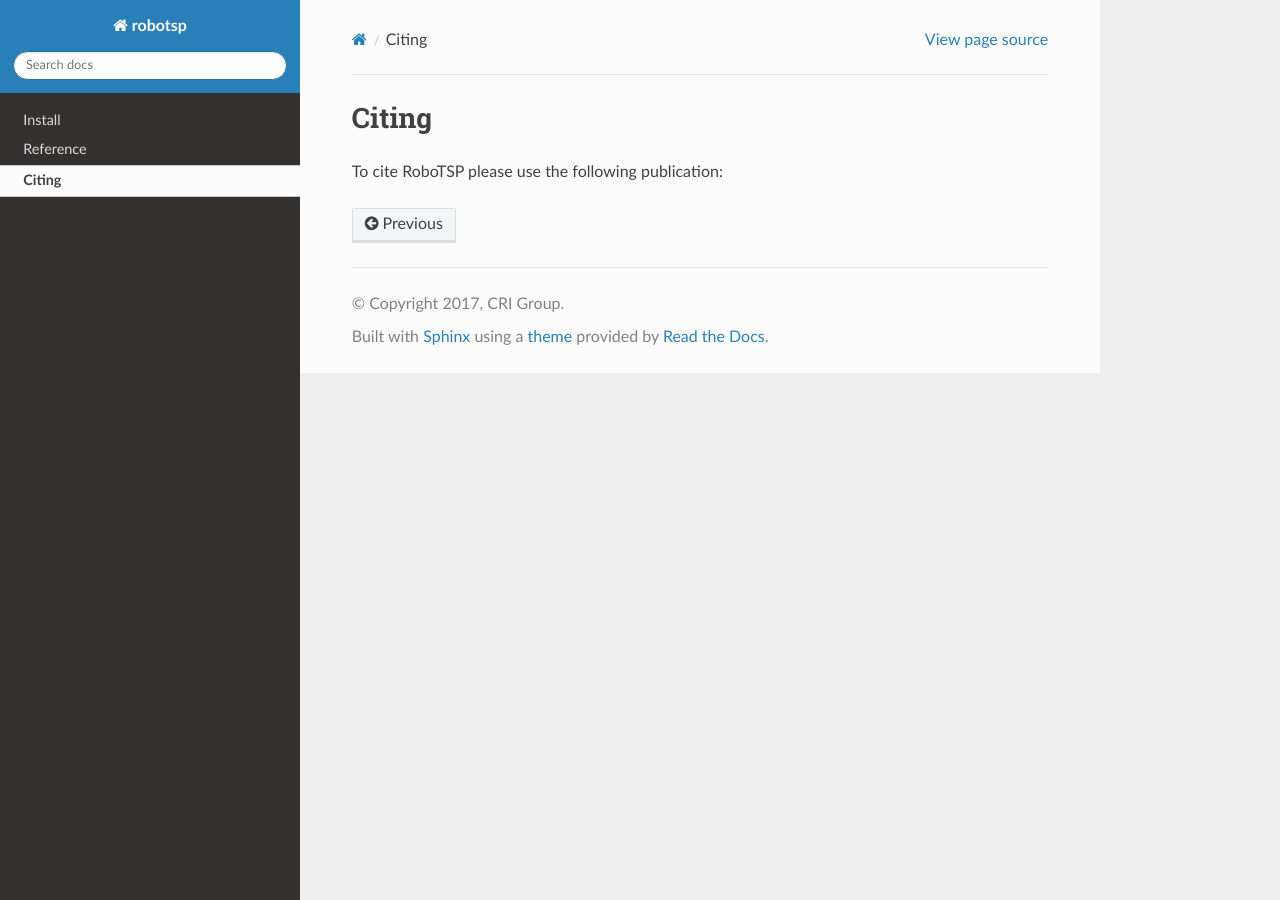
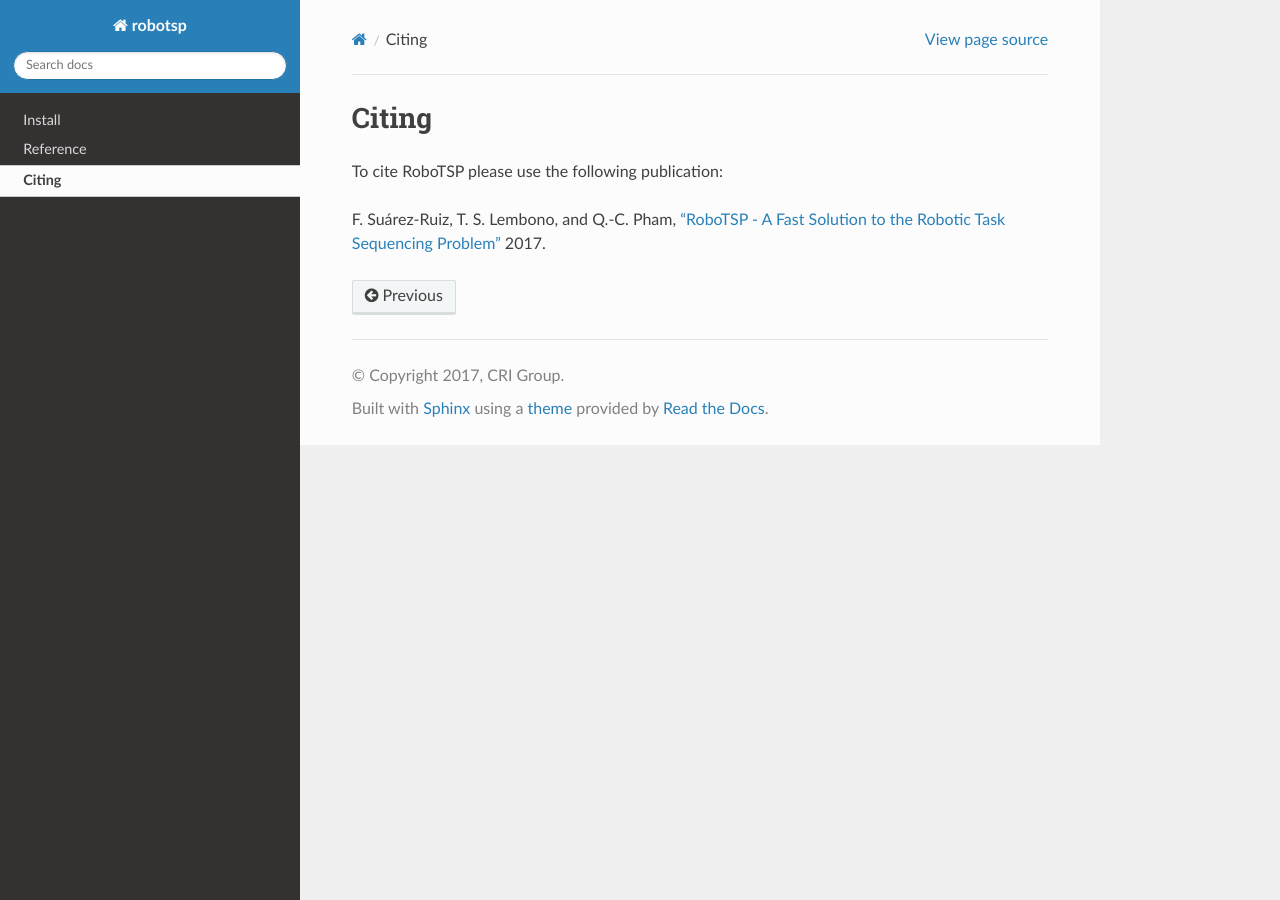
Before and after one commit to crigroup/robotsp, a Sphinx documentation site: the page built from doc/citing.rst, in a window 1280 px wide. Built offline with Sphinx 7.4.7 and the Read the Docs theme 2.0.0, drawn with Linux system fonts in a browser that asks for light colours; pages that are not in the unit, such as notebooks, are missing from menus; the version number could not be read and is left out.

Commit message:
Add citing paper [skip ci]

```diff
--- a/doc/citing.rst
+++ b/doc/citing.rst
@@ -2,3 +2,6 @@ Citing
 ======
 
 To cite RoboTSP please use the following publication:
+
+F. Suárez-Ruiz, T. S. Lembono, and Q.-C. Pham, `"RoboTSP - A Fast Solution to the Robotic Task Sequencing Problem"
+<http://arxiv.org/abs/1709.09343>`_ 2017.
--- a/doc/conf.py
+++ b/doc/conf.py
@@ -151,7 +151,7 @@ html_theme = 'sphinx_rtd_theme'
 # Add any paths that contain custom static files (such as style sheets) here,
 # relative to this directory. They are copied after the builtin static files,
 # so a file named "default.css" will overwrite the builtin "default.css".
-html_static_path = ['.static']
+html_static_path = []
 
 # Add any extra paths that contain custom files (such as robots.txt or
 # .htaccess) here, relative to this directory. These files are copied
```
